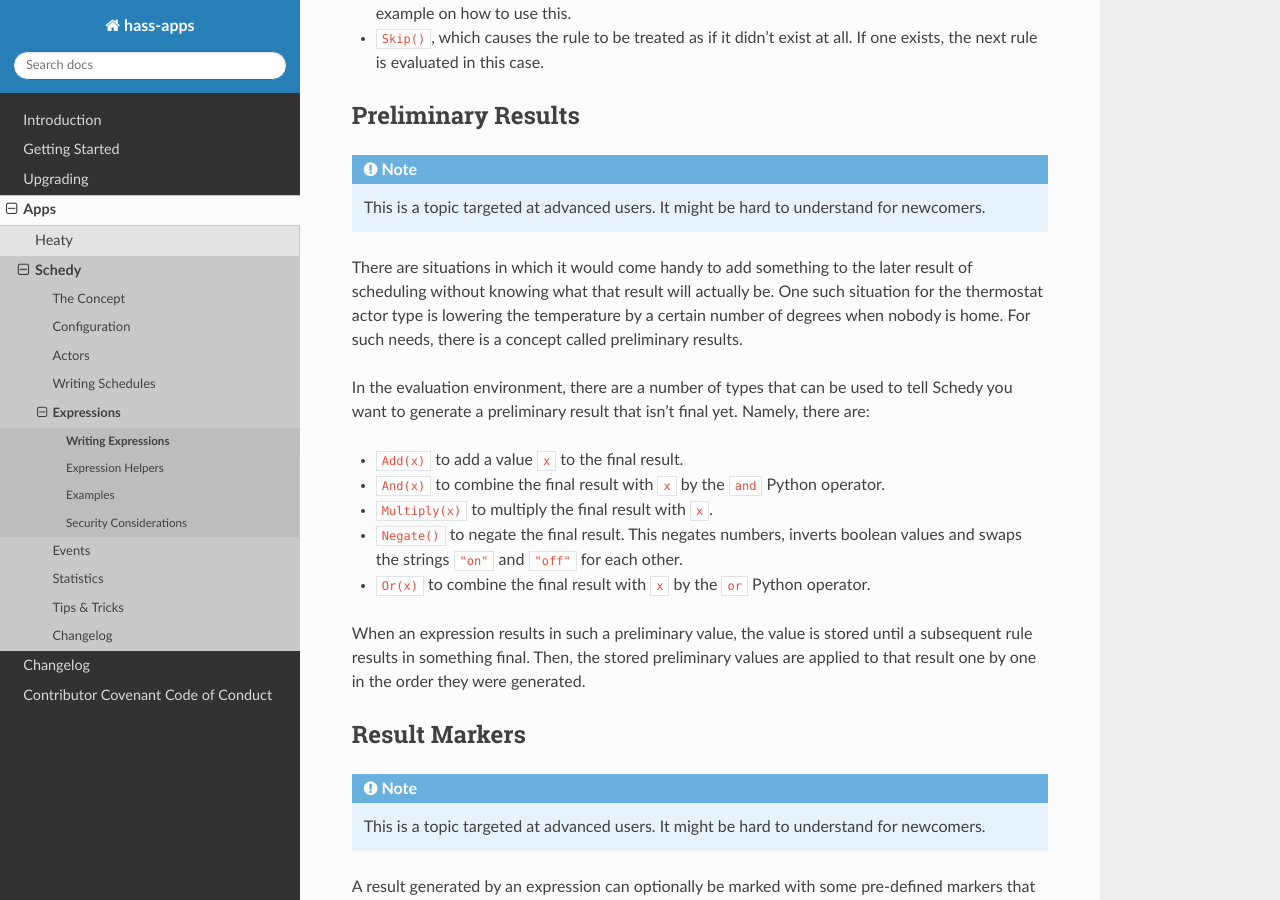
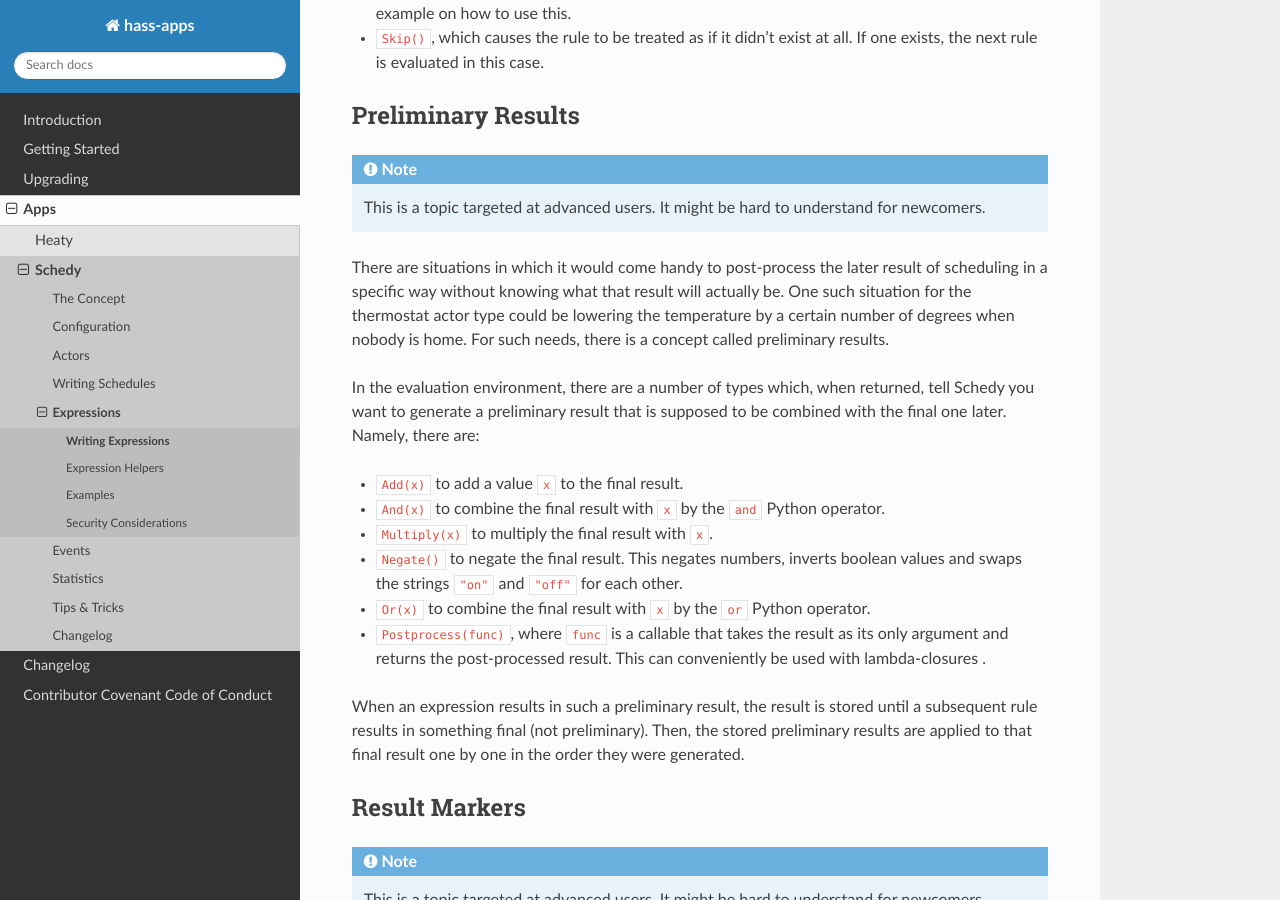
Before and after one commit to bob1de/hass-apps, a Sphinx documentation site: the page built from docs/apps/schedy/expressions/writing-expressions.rst, in a window 1280 px wide and 900 px high, scrolled down 1778 px. Built offline with Sphinx 7.4.7 and the Read the Docs theme 2.0.0, drawn with Linux system fonts in a browser that asks for light colours; the version number could not be read and is left out.

Commit message:
[schedy] Added Postprocess preliminary result type

```diff
--- a/docs/apps/schedy/expressions/writing-expressions.rst
+++ b/docs/apps/schedy/expressions/writing-expressions.rst
@@ -95,15 +95,16 @@ Preliminary Results
 
 .. include:: /advanced-topic.rst.inc
 
-There are situations in which it would come handy to add something to
-the later result of scheduling without knowing what that result will
-actually be. One such situation for the thermostat actor type is lowering
-the temperature by a certain number of degrees when nobody is home. For
-such needs, there is a concept called preliminary results.
+There are situations in which it would come handy to post-process the
+later result of scheduling in a specific way without knowing what that
+result will actually be. One such situation for the thermostat actor type
+could be lowering the temperature by a certain number of degrees when
+nobody is home. For such needs, there is a concept called preliminary
+results.
 
-In the evaluation environment, there are a number of types that can be
-used to tell Schedy you want to generate a preliminary result that isn't
-final yet. Namely, there are:
+In the evaluation environment, there are a number of types which, when
+returned, tell Schedy you want to generate a preliminary result that is
+supposed to be combined with the final one later. Namely, there are:
 
 * ``Add(x)`` to add a value ``x`` to the final result.
 * ``And(x)`` to combine the final result with ``x`` by the ``and``
@@ -114,11 +115,14 @@ final yet. Namely, there are:
   for each other.
 * ``Or(x)`` to combine the final result with ``x`` by the ``or``
   Python operator.
+* ``Postprocess(func)``, where ``func`` is a callable that takes the
+  result as its only argument and returns the post-processed result. This
+  can conveniently be used with lambda-closures .
 
-When an expression results in such a preliminary value, the value is
-stored until a subsequent rule results in something final. Then, the
-stored preliminary values are applied to that result one by one in the
-order they were generated.
+When an expression results in such a preliminary result, the result
+is stored until a subsequent rule results in something final (not
+preliminary). Then, the stored preliminary results are applied to that
+final result one by one in the order they were generated.
 
 
 Result Markers
```
Also changed, not shown: docs/apps/schedy/CHANGELOG.md (+2 -0 lines), 1 other file.
